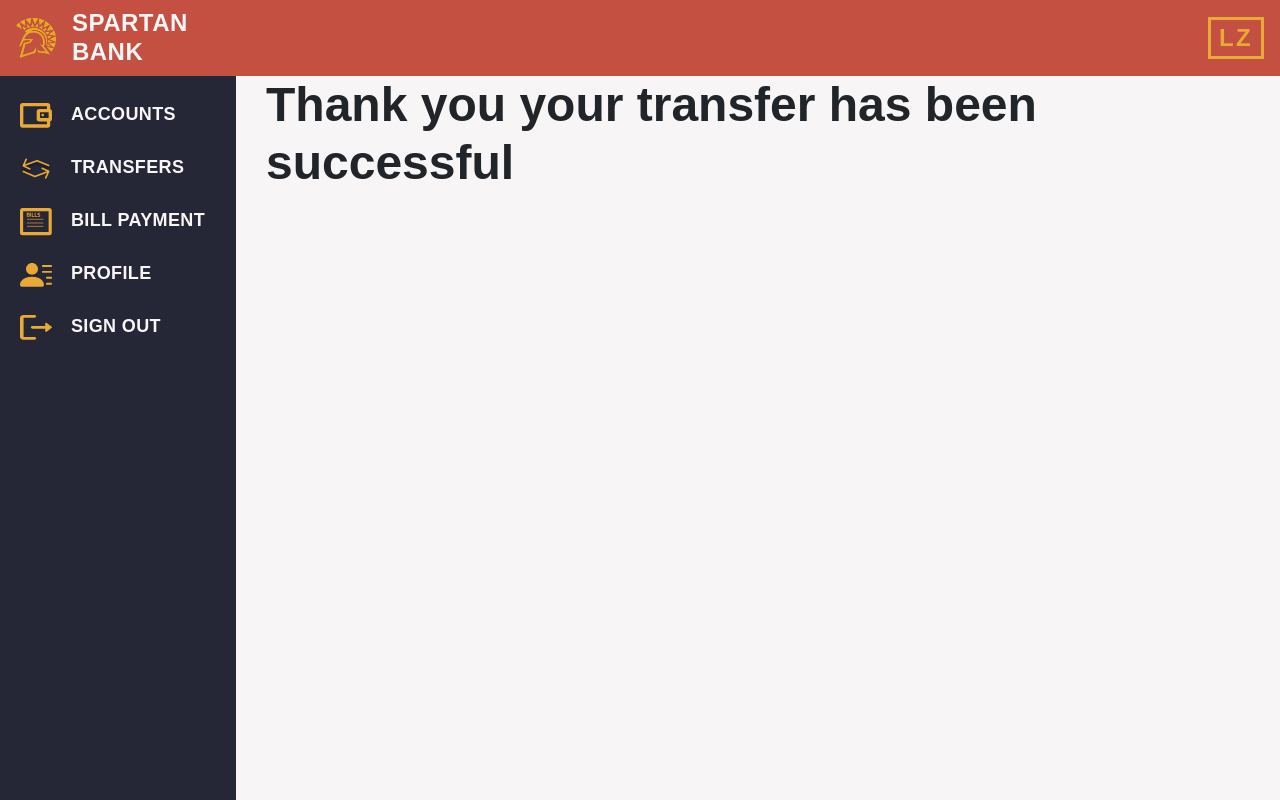
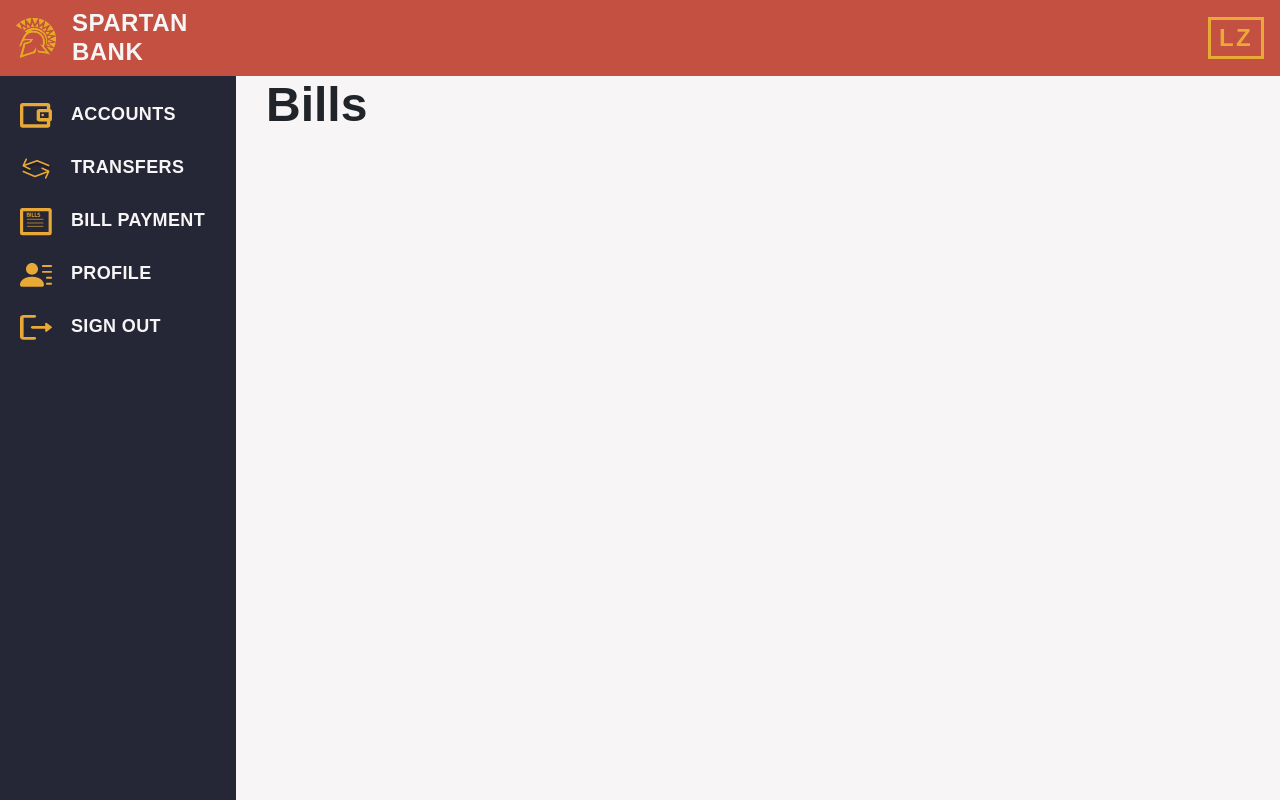
Before and after one commit to gopinathsjsu/team-project-techno-spartan, a React (Create React App) app in the folder frontend/: page /bills in a window 1280 px wide. Built offline with nearby package versions, Linux system fonts and the light colour scheme; a web font is replaced by a local one.

Commit message:
Transfer UI

```diff
--- a/frontend/src/pages/bills/Bills.js
+++ b/frontend/src/pages/bills/Bills.js
@@ -5,7 +5,7 @@ const Bills = props => {
   const [userLogin, setUserLogin] = useState(true);
   return (
     <>
-      <h1>Thank you your transfer has been successful</h1>
+      <h1>Bills</h1>
     </>
   );
 }
```
